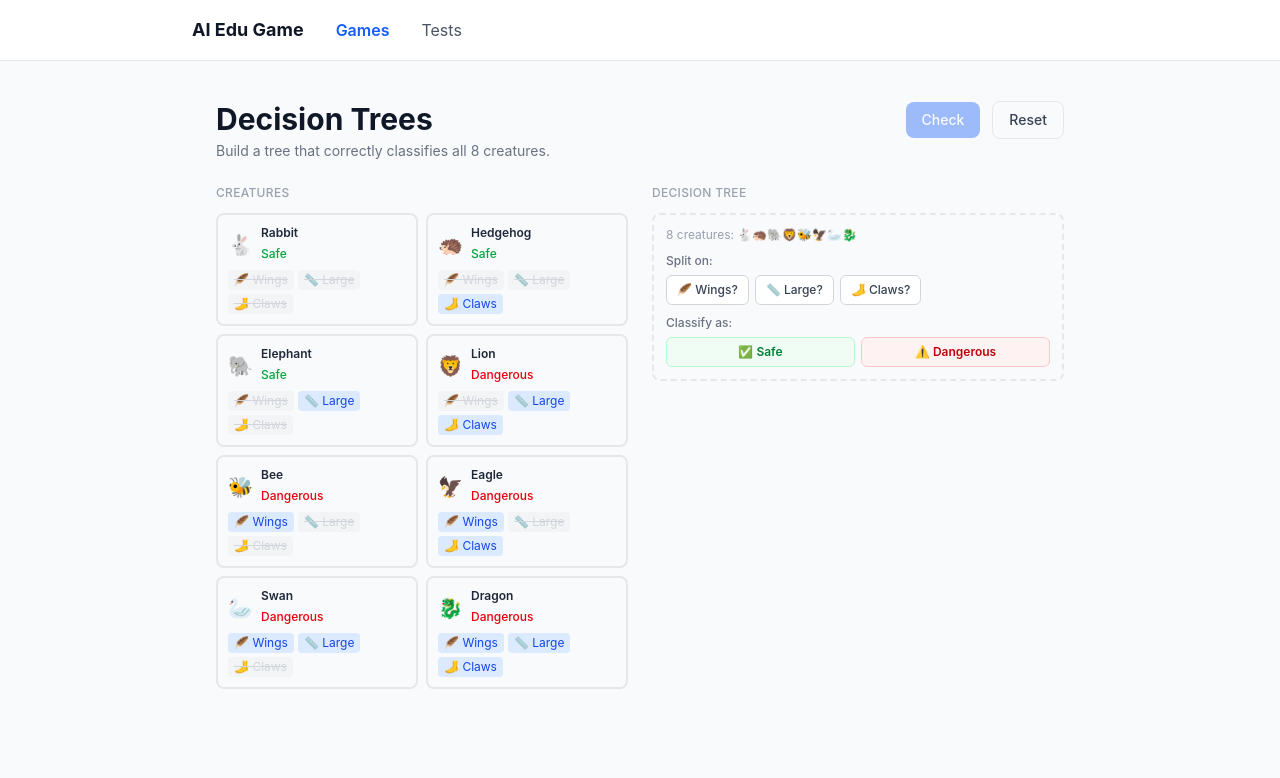
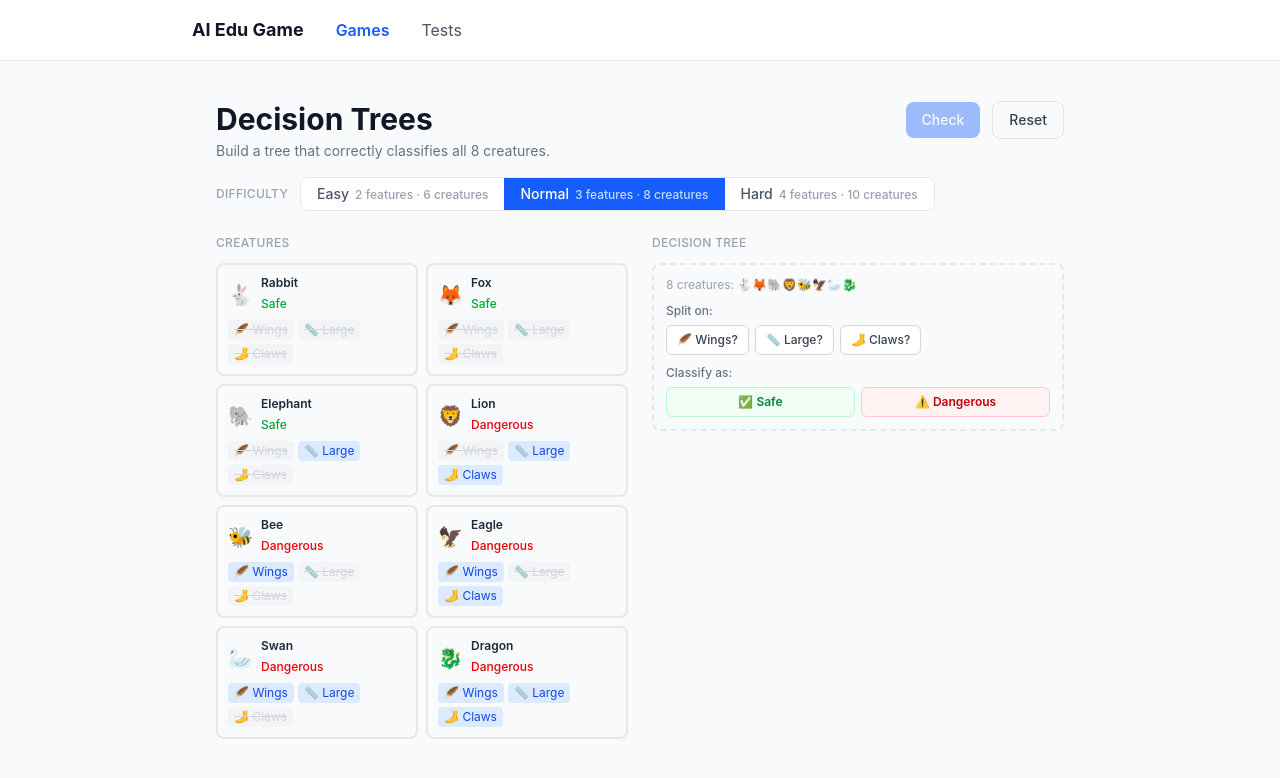
Before and after one commit to dulvoker/ai-edu-game, a React (Vite) app in the folder client/: page /games/decision-tree in a window 1280 px wide. Both pictures are taken after a click on the button "Got it, let's play". Shown: the top 778 px of the page. Built offline with nearby package versions, Linux system fonts and the light colour scheme.

Commit message:
feat: decision tree difficulty levels and optimality indicator

```diff
--- a/client/src/games/DecisionTreeGame.jsx
+++ b/client/src/games/DecisionTreeGame.jsx
@@ -1,30 +1,85 @@
 import { useState } from 'react'
 
-// ── Data ──────────────────────────────────────────────────────
+// ── Difficulty config ─────────────────────────────────────────
+//
+// Each difficulty has its own feature set, creature set, hidden rule, and
+// pre-computed optimal node count. Optimal counts are achieved by:
+//   Easy   (3): Wings? → Dangerous | Safe
+//   Normal (5): Wings? → Dangerous | Claws? → Dangerous | Safe
+//   Hard   (7): Wings? → Dangerous | Claws? → Dangerous | Large? → Dangerous | Safe
+//
+// Note – Normal omits the (hasWings=F, isLarge=F, hasClaws=T) creature so that
+// Claws alone perfectly separates the Wings=F group, enabling a 5-node optimal.
+// Hard uses rule: dangerous if hasWings || hasClaws || isLarge; hasTail is a
+// distractor that tempts the player into unnecessary splits.
 
-// DIFFICULTY (for future adaptive system):
-// Easy:   2 features (hasWings, isLarge), 6 creatures
-// Normal: 3 features (hasWings, isLarge, hasClaws), 8 creatures ← current
-// Hard:   4 features (hasWings, isLarge, hasClaws, hasPoison), 10 creatures
+const DIFFICULTIES = {
+  easy: {
+    label: 'Easy',
+    description: '2 features · 6 creatures',
+    optimal: 3,
+    // Hidden rule: dangerous if hasWings
+    features: [
+      { key: 'hasWings', label: 'Wings', icon: '🪶' },
+      { key: 'hasClaws', label: 'Claws', icon: '🦶' },
+    ],
+    creatures: [
+      { id: 1,  emoji: '🐇', name: 'Rabbit',   hasWings: false, hasClaws: false, label: 'safe'      },
+      { id: 2,  emoji: '🐸', name: 'Frog',     hasWings: false, hasClaws: false, label: 'safe'      },
+      { id: 3,  emoji: '🦔', name: 'Hedgehog', hasWings: false, hasClaws: true,  label: 'safe'      },
+      { id: 4,  emoji: '🐝', name: 'Bee',      hasWings: true,  hasClaws: false, label: 'dangerous' },
+      { id: 5,  emoji: '🦅', name: 'Eagle',    hasWings: true,  hasClaws: true,  label: 'dangerous' },
+      { id: 6,  emoji: '🦇', name: 'Bat',      hasWings: true,  hasClaws: false, label: 'dangerous' },
+    ],
+  },
 
-const FEATURES = [
-  { key: 'hasWings', label: 'Wings', icon: '🪶' },
-  { key: 'isLarge',  label: 'Large', icon: '📏' },
-  { key: 'hasClaws', label: 'Claws', icon: '🦶' },
-]
+  normal: {
+    label: 'Normal',
+    description: '3 features · 8 creatures',
+    optimal: 5,
+    // Hidden rule: dangerous if hasWings || (isLarge && hasClaws)
+    features: [
+      { key: 'hasWings', label: 'Wings', icon: '🪶' },
+      { key: 'isLarge',  label: 'Large', icon: '📏' },
+      { key: 'hasClaws', label: 'Claws', icon: '🦶' },
+    ],
+    creatures: [
+      { id: 1,  emoji: '🐇', name: 'Rabbit',   hasWings: false, isLarge: false, hasClaws: false, label: 'safe'      },
+      { id: 2,  emoji: '🦊', name: 'Fox',      hasWings: false, isLarge: false, hasClaws: false, label: 'safe'      },
+      { id: 3,  emoji: '🐘', name: 'Elephant', hasWings: false, isLarge: true,  hasClaws: false, label: 'safe'      },
+      { id: 4,  emoji: '🦁', name: 'Lion',     hasWings: false, isLarge: true,  hasClaws: true,  label: 'dangerous' },
+      { id: 5,  emoji: '🐝', name: 'Bee',      hasWings: true,  isLarge: false, hasClaws: false, label: 'dangerous' },
+      { id: 6,  emoji: '🦅', name: 'Eagle',    hasWings: true,  isLarge: false, hasClaws: true,  label: 'dangerous' },
+      { id: 7,  emoji: '🦢', name: 'Swan',     hasWings: true,  isLarge: true,  hasClaws: false, label: 'dangerous' },
+      { id: 8,  emoji: '🐉', name: 'Dragon',   hasWings: true,  isLarge: true,  hasClaws: true,  label: 'dangerous' },
+    ],
+  },
 
-// Hidden rule: dangerous if hasWings || (isLarge && hasClaws)
-// All 8 combinations of 3 binary features are covered.
-const CREATURES = [
-  { id: 1, emoji: '🐇', name: 'Rabbit',   hasWings: false, isLarge: false, hasClaws: false, label: 'safe'      },
-  { id: 2, emoji: '🦔', name: 'Hedgehog', hasWings: false, isLarge: false, hasClaws: true,  label: 'safe'      },
-  { id: 3, emoji: '🐘', name: 'Elephant', hasWings: false, isLarge: true,  hasClaws: false, label: 'safe'      },
-  { id: 4, emoji: '🦁', name: 'Lion',     hasWings: false, isLarge: true,  hasClaws: true,  label: 'dangerous' },
-  { id: 5, emoji: '🐝', name: 'Bee',      hasWings: true,  isLarge: false, hasClaws: false, label: 'dangerous' },
-  { id: 6, emoji: '🦅', name: 'Eagle',    hasWings: true,  isLarge: false, hasClaws: true,  label: 'dangerous' },
-  { id: 7, emoji: '🦢', name: 'Swan',     hasWings: true,  isLarge: true,  hasClaws: false, label: 'dangerous' },
-  { id: 8, emoji: '🐉', name: 'Dragon',   hasWings: true,  isLarge: true,  hasClaws: true,  label: 'dangerous' },
-]
+  hard: {
+    label: 'Hard',
+    description: '4 features · 10 creatures',
+    optimal: 7,
+    // Hidden rule: dangerous if hasWings || hasClaws || isLarge  (hasTail is a distractor)
+    features: [
+      { key: 'hasWings', label: 'Wings', icon: '🪶' },
+      { key: 'isLarge',  label: 'Large', icon: '📏' },
+      { key: 'hasClaws', label: 'Claws', icon: '🦶' },
+      { key: 'hasTail',  label: 'Tail',  icon: '🐾' },
+    ],
+    creatures: [
+      { id: 1,  emoji: '🐇', name: 'Rabbit',   hasWings: false, isLarge: false, hasClaws: false, hasTail: false, label: 'safe'      },
+      { id: 2,  emoji: '🐟', name: 'Fish',     hasWings: false, isLarge: false, hasClaws: false, hasTail: true,  label: 'safe'      },
+      { id: 3,  emoji: '🐝', name: 'Bee',      hasWings: true,  isLarge: false, hasClaws: false, hasTail: false, label: 'dangerous' },
+      { id: 4,  emoji: '🦅', name: 'Eagle',    hasWings: true,  isLarge: false, hasClaws: true,  hasTail: false, label: 'dangerous' },
+      { id: 5,  emoji: '🦢', name: 'Swan',     hasWings: true,  isLarge: true,  hasClaws: false, hasTail: false, label: 'dangerous' },
+      { id: 6,  emoji: '🐉', name: 'Dragon',   hasWings: true,  isLarge: true,  hasClaws: true,  hasTail: true,  label: 'dangerous' },
+      { id: 7,  emoji: '🦁', name: 'Lion',     hasWings: false, isLarge: true,  hasClaws: true,  hasTail: true,  label: 'dangerous' },
+      { id: 8,  emoji: '🐘', name: 'Elephant', hasWings: false, isLarge: true,  hasClaws: false, hasTail: false, label: 'dangerous' },
+      { id: 9,  emoji: '🦔', name: 'Hedgehog', hasWings: false, isLarge: false, hasClaws: true,  hasTail: false, label: 'dangerous' },
+      { id: 10, emoji: '🦊', name: 'Fox',      hasWings: false, isLarge: false, hasClaws: true,  hasTail: true,  label: 'dangerous' },
+    ],
+  },
+}
 
 // ── Tree utilities ────────────────────────────────────────────
 
@@ -46,6 +101,12 @@ function countNodes(node) {
   return 1 + countNodes(node.yes) + countNodes(node.no)
 }
 
+function optimalityRating(nodes, optimal) {
+  if (nodes === optimal)          return { label: 'Optimal!',                    dot: '🟢', color: 'text-green-700'  }
+  if (nodes <= optimal + 2)       return { label: 'Good, but can be improved',   dot: '🟡', color: 'text-yellow-700' }
+  return                                 { label: 'Try to simplify your tree',   dot: '🔴', color: 'text-red-700'    }
+}
+
 // ── Tutorial ──────────────────────────────────────────────────
 
 function Tutorial({ onDismiss }) {
@@ -60,7 +121,7 @@ function Tutorial({ onDismiss }) {
             features. Each <strong>internal node</strong> tests one feature and routes left or
             right; each <strong>leaf node</strong> gives a final verdict. The challenge is
             choosing which features to test — and in what order — so every creature lands in
-            the correct leaf.
+            the correct leaf with as few nodes as possible.
           </p>
         </div>
 
@@ -97,8 +158,8 @@ function Tutorial({ onDismiss }) {
         </div>
 
         <p className="text-sm text-gray-500">
-          In the game you'll classify 8 creatures using up to 3 features. Look at which
-          creatures are dangerous and try to spot the pattern — then encode it as a tree.
+          Examine which creatures are dangerous and spot the pattern — then encode it as a tree.
+          After you get everything right, try to reach the optimal node count.
         </p>
       </div>
       <button
@@ -113,7 +174,7 @@ function Tutorial({ onDismiss }) {
 
 // ── Creature Card ─────────────────────────────────────────────
 
-function CreatureCard({ creature, correct }) {
+function CreatureCard({ creature, correct, features }) {
   const border =
     correct === null ? 'border-gray-200' :
     correct          ? 'border-green-400 bg-green-50' :
@@ -140,7 +201,7 @@ function CreatureCard({ creature, correct }) {
         </div>
       </div>
       <div className="mt-1.5 flex flex-wrap gap-1">
-        {FEATURES.map(f => (
+        {features.map(f => (
           <span
             key={f.key}
             className={`rounded px-1.5 py-0.5 text-xs ${
@@ -158,10 +219,9 @@ function CreatureCard({ creature, correct }) {
 }
 
 // ── Node Picker ───────────────────────────────────────────────
-// Rendered at every empty slot in the tree.
 
-function NodePicker({ creatures, usedFeatures, onUpdate }) {
-  const available = FEATURES.filter(f => !usedFeatures.includes(f.key))
+function NodePicker({ creatures, usedFeatures, features, onUpdate }) {
+  const available = features.filter(f => !usedFeatures.includes(f.key))
 
   return (
     <div className="space-y-2.5 rounded-lg border-2 border-dashed border-gray-200 bg-gray-50 p-3">
@@ -210,15 +270,14 @@ function NodePicker({ creatures, usedFeatures, onUpdate }) {
 }
 
 // ── Tree Node View ────────────────────────────────────────────
-// Recursive component. Each node receives its subtree + the creatures
-// that reach it, so it can show partitioned counts and emojis.
 
-function TreeNodeView({ node, creatures, usedFeatures = [], onUpdate }) {
+function TreeNodeView({ node, creatures, usedFeatures = [], features, onUpdate }) {
   if (!node) {
     return (
       <NodePicker
         creatures={creatures}
         usedFeatures={usedFeatures}
+        features={features}
         onUpdate={onUpdate}
       />
     )
@@ -249,8 +308,7 @@ function TreeNodeView({ node, creatures, usedFeatures = [], onUpdate }) {
     )
   }
 
-  // Split node
-  const feat = FEATURES.find(f => f.key === node.feature)
+  const feat = features.find(f => f.key === node.feature)
   const yes = creatures.filter(c => c[node.feature])
   const no = creatures.filter(c => !c[node.feature])
   const newUsed = [...usedFeatures, node.feature]
@@ -282,6 +340,7 @@ function TreeNodeView({ node, creatures, usedFeatures = [], onUpdate }) {
             node={node.yes}
             creatures={yes}
             usedFeatures={newUsed}
+            features={features}
             onUpdate={n => onUpdate({ ...node, yes: n })}
           />
         </div>
@@ -293,6 +352,7 @@ function TreeNodeView({ node, creatures, usedFeatures = [], onUpdate }) {
             node={node.no}
             creatures={no}
             usedFeatures={newUsed}
+            features={features}
             onUpdate={n => onUpdate({ ...node, no: n })}
           />
         </div>
@@ -305,13 +365,23 @@ function TreeNodeView({ node, creatures, usedFeatures = [], onUpdate }) {
 
 export default function DecisionTreeGame() {
   const [showTutorial, setShowTutorial] = useState(true)
+  const [diffKey, setDiffKey] = useState('normal')
   const [tree, setTree] = useState(null)
-  const [results, setResults] = useState(null)  // { map: Map<id, bool>, correct: number }
+  const [results, setResults] = useState(null)
+
+  const diff = DIFFICULTIES[diffKey]
+  const { features, creatures, optimal } = diff
+
+  const handleDifficulty = (key) => {
+    setDiffKey(key)
+    setTree(null)
+    setResults(null)
+  }
 
   const handleCheck = () => {
     const map = new Map()
     let correct = 0
-    for (const c of CREATURES) {
+    for (const c of creatures) {
       const ok = classify(tree, c) === c.label
       map.set(c.id, ok)
       if (ok) correct++
@@ -325,7 +395,9 @@ export default function DecisionTreeGame() {
   }
 
   const complete = isComplete(tree)
-  const perfect = results?.correct === CREATURES.length
+  const perfect = results?.correct === creatures.length
+  const nodes = countNodes(tree)
+  const rating = perfect ? optimalityRating(nodes, optimal) : null
 
   if (showTutorial) return <Tutorial onDismiss={() => setShowTutorial(false)} />
 
@@ -336,7 +408,7 @@ export default function DecisionTreeGame() {
         <div>
           <h1 className="text-3xl font-bold text-gray-900">Decision Trees</h1>
           <p className="mt-1 text-sm text-gray-500">
-            Build a tree that correctly classifies all 8 creatures.
+            Build a tree that correctly classifies all {creatures.length} creatures.
           </p>
         </div>
         <div className="flex items-center gap-3">
@@ -344,7 +416,7 @@ export default function DecisionTreeGame() {
             <span className={`text-sm font-semibold ${
               perfect ? 'text-green-600' : 'text-orange-600'
             }`}>
-              {results.correct}/{CREATURES.length} correct
+              {results.correct}/{creatures.length} correct
             </span>
           )}
           <button
@@ -364,16 +436,44 @@ export default function DecisionTreeGame() {
         </div>
       </div>
 
-      {/* Success banner */}
-      {perfect && (
+      {/* Difficulty selector */}
+      <div className="mt-4 flex items-center gap-3">
+        <p className="text-xs font-medium uppercase tracking-wide text-gray-400">Difficulty</p>
+        <div className="flex overflow-hidden rounded-lg border border-gray-200">
+          {Object.entries(DIFFICULTIES).map(([key, d]) => (
+            <button
+              key={key}
+              onClick={() => handleDifficulty(key)}
+              className={`px-4 py-1.5 text-sm font-medium transition-colors ${
+                diffKey === key
+                  ? 'bg-blue-600 text-white'
+                  : 'bg-white text-gray-600 hover:bg-gray-50'
+              }`}
+            >
+              {d.label}
+              <span className={`ml-1.5 text-xs ${diffKey === key ? 'text-blue-200' : 'text-gray-400'}`}>
+                {d.description}
+              </span>
+            </button>
+          ))}
+        </div>
+      </div>
+
+      {/* Perfect: optimality banner */}
+      {perfect && rating && (
         <div className="mt-4 rounded-xl border border-green-200 bg-green-50 p-4">
           <p className="font-semibold text-green-800">
-            🎉 Perfect! All {CREATURES.length} creatures correctly classified.
+            🎉 All {creatures.length} creatures correctly classified!
           </p>
-          <p className="mt-0.5 text-sm text-green-700">
-            Tree size: {countNodes(tree)} node{countNodes(tree) !== 1 ? 's' : ''}.
-            Can you do it with fewer?
-          </p>
+          <div className="mt-2 flex flex-wrap items-center gap-4">
+            <span className="text-sm text-green-700">
+              Your tree: <strong>{nodes} node{nodes !== 1 ? 's' : ''}</strong>
+              {' '}| Optimal: <strong>{optimal} nodes</strong>
+            </span>
+            <span className={`text-sm font-semibold ${rating.color}`}>
+              {rating.dot} {rating.label}
+            </span>
+          </div>
         </div>
       )}
 
@@ -381,7 +481,7 @@ export default function DecisionTreeGame() {
       {results && !perfect && (
         <div className="mt-4 rounded-xl border border-orange-200 bg-orange-50 p-4">
           <p className="text-sm font-medium text-orange-800">
-            {CREATURES.length - results.correct} creature{CREATURES.length - results.correct !== 1 ? 's' : ''} misclassified.
+            {creatures.length - results.correct} creature{creatures.length - results.correct !== 1 ? 's' : ''} misclassified.
             Adjust the tree and try again.
           </p>
         </div>
@@ -396,11 +496,12 @@ export default function DecisionTreeGame() {
             Creatures
           </p>
           <div className="grid grid-cols-2 gap-2">
-            {CREATURES.map(c => (
+            {creatures.map(c => (
               <CreatureCard
                 key={c.id}
                 creature={c}
                 correct={results ? results.map.get(c.id) : null}
+                features={features}
               />
             ))}
           </div>
@@ -413,7 +514,8 @@ export default function DecisionTreeGame() {
           </p>
           <TreeNodeView
             node={tree}
-            creatures={CREATURES}
+            creatures={creatures}
+            features={features}
             onUpdate={setTree}
           />
         </div>
```
